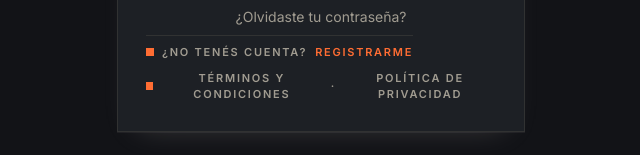
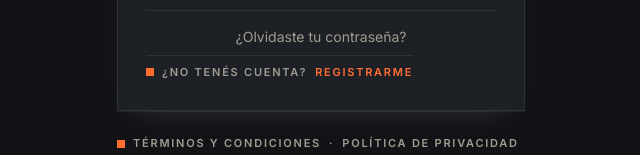
Before and after one commit to nexacrm0-cloud/NexaCRM, a Next.js app in the folder apps/web/: page /login in a window 1280 px wide. Shown: the part 589-744 px from the top of the page, without its empty margins (319-959 px from the left). Built offline with nearby package versions, Linux system fonts and the light colour scheme; no server answers.

Commit message:
fix(auth): remove duplicate terms & privacy links from login page

```diff
--- a/apps/web/src/app/(auth)/login/page.tsx
+++ b/apps/web/src/app/(auth)/login/page.tsx
@@ -233,15 +233,6 @@ export default function LoginPage() {
             Registrarme
           </Link>
         </p>
-        <p className="eyebrow text-ink-3 mt-3 text-center">
-          <Link href="/terminos-y-condiciones" className="hover:text-ink-2 transition-colors">
-            Términos y Condiciones
-          </Link>
-          {' · '}
-          <Link href="/politica-de-privacidad" className="hover:text-ink-2 transition-colors">
-            Política de Privacidad
-          </Link>
-        </p>
       </div>
     </AuthShell>
   );
```
